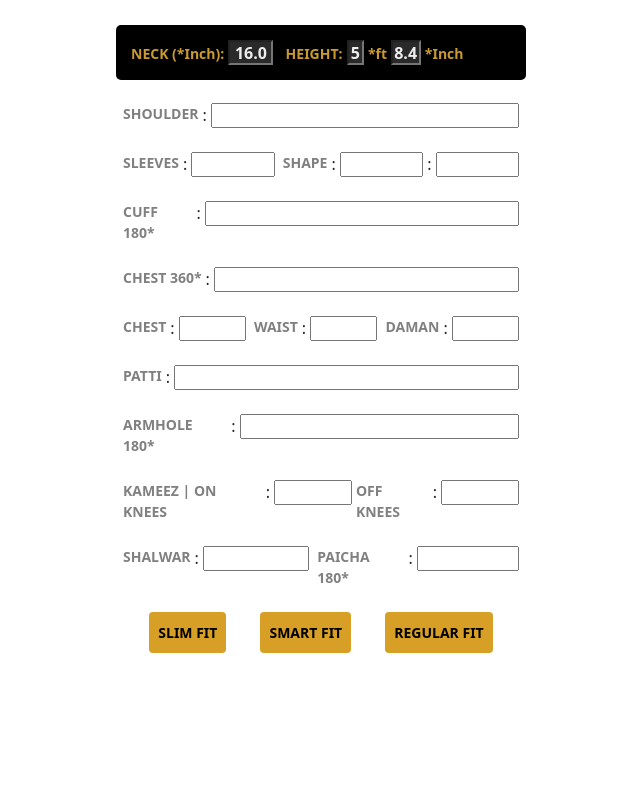
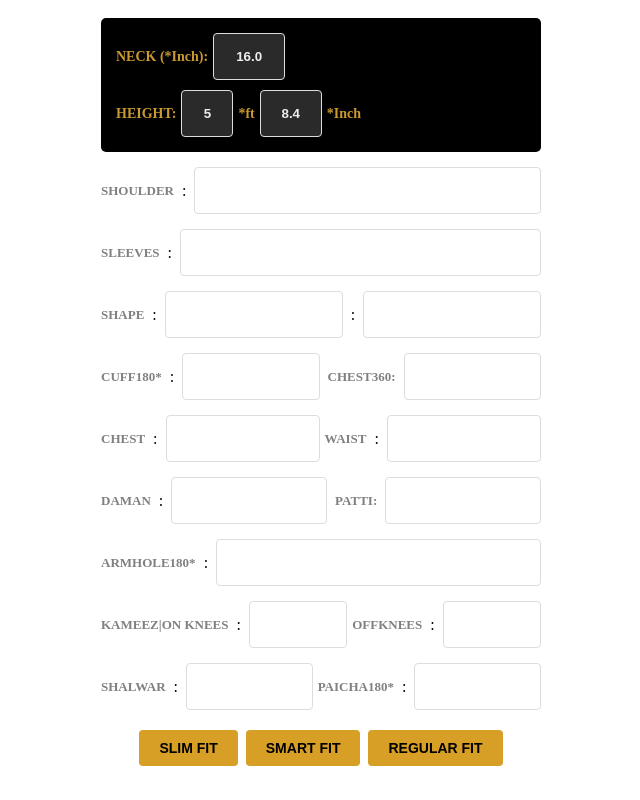
Before and after one commit to skhussain123/Javascript_Mini_Project, a PHP site: page / in a window 1280 px wide. Shown: the whole page, without its empty margins (319-959 px from the left). Run offline with PHP 8.4, Linux system fonts and the light colour scheme.

Commit message:
first commit

```diff
--- a/tailor_size_calculator/index.php
+++ b/tailor_size_calculator/index.php
@@ -1,60 +1,31 @@
+<!DOCTYPE html>
+<html lang="en">
+<head>
+
     <style>
         #measureme {
             margin: 0px auto;
-        padding: 10px 20px 10px 20px;
-        max-width: 450px;
-    }
-
-    #measureme .inputmeasure {
-        width: 58px;
-        text-align: center;
+            padding: 10px 5px;
+            max-width: 440px !important;
         }
 
         #measureme input {
-        height: 25px;
+            height: 35px;
+            border: 1px solid #ddd;
+            border-radius: 4px;
+            padding: 5px;
         }
 
-    #measureme .btnft {
-        cursor: pointer;
-        background: #000;
-        color: #fff;
-        padding: 8px;
-        height: 43px;
-        border: 1px solid #000;
-        margin: 5px 0;
-    }
-
-    #measureme .btnsmft {
-        cursor: pointer;
-        margin: 5px 0;
-        background: #ca9a30;
-        color: #fff;
-        padding: 8px;
-        border: 1px solid #d79f25;
-        height: 43px;
-    }
-
-    #measureme .btnrg {
-        cursor: pointer;
-        margin: 5px 0;
-        background: #000;
-        color: #fff;
-        padding: 8px;
-        border: 1px solid #000;
-        height: 43px;
+        #measureme .form {
+            flex: 1;
+            min-width: 0;
         }
 
         #measureme button {
-        padding: 10px 9px;
             margin-bottom: 5px;
             font-weight: bold;
-    }
-
-    @media screen and (max-device-width:480px) {
-        #measureme button {
-            padding: 10px 6px;
-            margin-bottom: 5px;
-        }
+            padding: 10px 15px;
+            white-space: nowrap;
         }
 
         .calculbuttons {
@@ -63,149 +34,275 @@
             color: black;
             border: none;
             font-weight: 700 !important;
+            padding: 10px 20px !important;
+            font-size: 14px;
         }
 
-    .calculbuttons:hover {
+        .calculbuttons:hover,
+        .calculbuttons:active,
+        .calculbuttons:focus {
             background-color: grey !important;
         }
+
+        .header-section {
+            color: #ca9a30;
+            background: #000;
+            padding: 15px;
+            border-radius: 5px;
+            margin-bottom: 15px;
+        }
+
+        .header-section input {
+            background: #2a2a2a;
+            font-weight: bold;
+            color: #eee;
+            border: none;
+        }
+
+        .header-inputs {
+            display: flex;
+            flex-wrap: wrap;
+            gap: 10px;
+            align-items: center;
+        }
+
+        .header-section .input-group {
+            display: flex;
+            align-items: center;
+            gap: 5px;
+            /*flex-wrap: wrap;*/
+        }
+
+        .header-section label,
+        .header-section span {
+            white-space: nowrap;
+        }
+
+        .measurement-row {
+            display: flex;
+            align-items: center;
+            margin-top: 15px;
+            gap: 5px;
+            flex-wrap: wrap;
+        }
+
+        .measurement-row label {
+            font-size: 13px;
+            color: gray;
+            font-weight: bold;
+            white-space: nowrap;
+        }
+
+        .measurement-row .separator {
+            margin: 0 3px;
+        }
+
+        .button-group {
+            margin-top: 20px;
+            display: flex;
+            justify-content: center;
+            gap: 8px;
+            flex-wrap: wrap;
+        }
+
+         @media screen and (max-width: 464px) {
+
+             #NECK1{
+              width: 100%!important;
+             }
+             #HEIGHT1{
+                 width: 50%!important;
+             }
+
+             #HEIGHT2{
+                  width: 50%!important;
+             }
+             .header-inputs{
+                 flex-direction: column
+             }
+
+
+         }
+
+        /* Mobile Responsive */
+        @media screen and (max-width: 576px) {
+            #measureme {
+                padding: 10px;
+            }
+
+            .header-section {
+                padding: 12px;
+            }
+
+            .header-inputs {
+                /*flex-direction: column;*/
+                align-items: stretch;
+                gap: 12px;
+            }
+
+            /*.header-section .input-group {*/
+            /*    justify-content: space-between;*/
+            /*}*/
+
+            .header-section label {
+                font-size: 13px;
+            }
+
+            .header-section span {
+                font-size: 13px;
+            }
+
+            .measurement-row {
+                margin-top: 12px;
+            }
+
+            .measurement-row label {
+                font-size: 12px;
+                min-width: fit-content;
+            }
+
+            .measurement-row input {
+                height: 32px;
+                font-size: 14px;
+            }
+
+            .calculbuttons {
+                padding: 10px 12px !important;
+                font-size: 12px;
+                flex: 1;
+                min-width: 90px;
+            }
+
+            .button-group {
+                gap: 5px;
+            }
+        }
+
+        /* Extra small screens */
+        @media screen and (max-width: 380px) {
+            .calculbuttons {
+                font-size: 11px;
+                padding: 8px 10px !important;
+                min-width: 80px;
+            }
+
+            .measurement-row label {
+                font-size: 11px;
+            }
+        }
     </style>
-
-<link href="https://cdn.jsdelivr.net/npm/bootstrap@5.3.8/dist/css/bootstrap.min.css" rel="stylesheet" integrity="sha384-sRIl4kxILFvY47J16cr9ZwB07vP4J8+LH7qKQnuqkuIAvNWLzeN8tE5YBujZqJLB" crossorigin="anonymous">
-
+</head>
+<body>
     <div class="container-fluid">
         <div class="row">
             <div class="col-sm-12">
-            <div class="wpb_wrapper">
-
-
-                <div style="margin-top: 15px;">
-
                 <div id="measureme">
-                        <p style="color: #ca9a30;background: #000;padding: 15px 15px;border-radius:5px;">
-                            <b style="font-size: 14px;">NECK (*Inch):</b>
-                            <input style="padding: 0px;width: 45px;text-align: center; margin-right: 8px; background: #2a2a2a;font-weight: bold;color: #eee;" type="text" id="NECK1" value="16.0" onkeyup="playAudio2();" name="NECK1">
-                            <b style="font-size: 14px;">HEIGHT:</b>
-                            <input type="text" style="text-align: center; padding: 0px;width: 17px;background: #2a2a2a;font-weight: bold;color: #eee;" id="HEIGHT1" value="5" onkeyup="playAudio2();" name="HEIGHT1">
-                            <b style="font-size: 14px;">*ft </b>
-                            <input type="text" style="text-align: center; padding: 0px;width: 30px;background: #2a2a2a;font-weight: bold;color: #eee;" id="HEIGHT2" value="8.4" onkeyup="playAudio2();" name="HEIGHT2">
-                            <b style="font-size: 14px;">*Inch</b>
-                        </p>
-
-
-                        <p style="padding: 7px 7px;border-radius:5px;">
-
-                            <span style="display: flex;">
-                                <b style="font-size: 14px;color:gray">SHOULDER</b>
-                                <span class="ms-1 me-1">:</span> <input class="form" style="width: 100%;color:#4C4C4C" type="text" id="SHLDR" name="SHLDR">
-                            </span>
-
-
-                            <span class="mt-4" style="display: flex;">
-                                <b style="font-size: 14px;color:gray">SLEEVES</b>
-                                <span class="ms-1 me-1">:</span> <input class="form" style="width: 30%;color:#4C4C4C" type="text" id="SLV" name="SLV">
-
-                                <b style="font-size: 14px;color:gray" class="ms-2">SHAPE</b>
-                                <span class="ms-1 me-1">:</span> <input class="inputmeasure" style="width: 30%;color:#4C4C4C" type="text" id="Shape_Top" name="Shape_Top">
-                                <span class="ms-1 me-1">:</span> <input class="inputmeasure" style="width: 30%;color:#4C4C4C" type="text" id="Shape_Bottom" name="Shape_Bottom">
-
-                            </span>
-
-                            <span class="mt-4" style="display: flex;">
-                                <b style="font-size: 14px;color:gray">CUFF 180*</b>
-                                <span class="ms-1 me-1">:</span> <input class="form" style="width: 80%;color:#4C4C4C" type="text" id="CUFF" name="CUFF">
-                            </span>
-
-
-                            <span class="mt-4" style="display: flex;">
-                                <b style="font-size: 14px;color:gray">CHEST 360*</b>
-                                <span class="ms-1 me-1">:</span> <input class="form" style="width: 77%;color:#4C4C4C" type="text" id="CHEST360" name="CHEST360">
-                            </span>
-
-                            <span class="mt-4" style="display: flex;">
-                                <b style="font-size: 14px;color:gray">CHEST</b>
-                                <span class="ms-1 me-1">:</span> <input class="form" style="width: 30%;color:#4C4C4C" type="text" id="CHEST" name="CHEST">
-
-                                <b style="font-size: 14px;color:gray" class="ms-2">WAIST</b>
-                                <span class="ms-1 me-1">:</span> <input class="form" style="width: 30%;color:#4C4C4C" type="text" id="WAIST" name="WAIST">
-
-                                <b style="font-size: 14px;color:gray" class="ms-2">DAMAN</b>
-                                <span class="ms-1 me-1">:</span> <input class="form" style="width: 30%;color:#4C4C4C" type="text" id="DAMAN" name="DAMAN">
-
-                            </span>
-
-                            <span class="mt-4" style="display: flex;">
-                                <b style="font-size: 14px;color:gray">PATTI</b>
-                                <span class="ms-1 me-1">:</span> <input class="form" style="width: 88%;color:#4C4C4C" type="text" id="PATTI" name="PATTI">
-                            </span>
-
-
-                            <span class="mt-4" style="display: flex;">
-                                <b style="font-size: 14px;color:gray">ARMHOLE 180*</b>
-                                <span class="ms-1 me-1">:</span> <input style="width: 71%;color:#4C4C4C" type="text" id="Armhole" name="Armhole">
-                            </span>
-
-
-                            <span class="mt-4" style="display: flex;">
-                                <b style="font-size: 14px;color:gray">KAMEEZ | ON KNEES</b>
-                                <span class="ms-1 me-1">:</span> <input class="form" style="width: 20%;color:#4C4C4C" type="text" id="ONKNEES" name="ONKNEES">
-
-                                <b style="font-size: 14px;color:gray" class="ms-1">OFF KNEES</b>
-                                <span class="ms-1 me-1">:</span> <input class="form" style="width: 20%;color:#4C4C4C" type="text" id="OFFKNEES" name="OFFKNEES">
-
-                            </span>
-
-
-                            <span class="mt-4" style="display: flex;">
-                                <b style="font-size: 14px;color:gray">SHALWAR</b>
-                                <span class="ms-1 me-1">:</span> <input class="form" style="width: 27%;color:#4C4C4C" type="text" id="SHALWAR" name="SHALWAR">
-
-                                <b style="font-size: 14px;color:gray" class="ms-2">PAICHA 180*</b>
-                                <span class="ms-1 me-1">:</span> <input class="" style="width: 26%;color:#4C4C4C" type="text" id="PAICHA" name="PAICHA">
-
-                            </span>
-
-                            <span class="mt-4" style="display: flex; justify-content: center; gap: 34px;">
-                                <button class="calculbuttons" style="font-size: 14px;" onclick="measure_slim(); playAudio();">SLIM FIT</button>
-                                <button class="calculbuttons" style="font-size: 14px;" onclick="measure_smart(); playAudio();">SMART FIT</button>
-                                <button class="calculbuttons" style="font-size: 14px;" onclick="measure_regular(); playAudio();">REGULAR FIT</button>
-                            </span>
-
-
-
-
-
-
-
-
-                        </p>
-
+                    <div class="header-section">
+                        <div class="header-inputs">
+                            <div class="input-group">
+                                <label style="color: #ca9a30; font-size: 14px;"><b>NECK (*Inch):</b></label>
+                                <input type="text" id="NECK1" value="16.0" onkeyup="playAudio2();" name="NECK1" style="width: 60px; text-align: center;">
                             </div>
-
-
-
-
-                </div>
-
-
-                <p><audio id="audio">
-                        <source src="voice2.mp3" type="audio/mpeg" />
-                    </audio><br />
-                    <audio id="audio2">
-                        <source src="voice1.mp3" type="audio/mpeg" />
-                    </audio>
-                </p>
-
-
-            </div>
+                            <div class="input-group">
+                                <label style="color: #ca9a30; font-size: 14px;"><b>HEIGHT:</b></label>
+                                <input type="text" id="HEIGHT1" value="5" onkeyup="playAudio2();" name="HEIGHT1" style="width: 40px; text-align: center;">
+                                <span style="color: #ca9a30; font-size: 14px;">
+                                <b>*ft</b></span>
+                                <input type="text" id="HEIGHT2" value="8.4" onkeyup="playAudio2();" name="HEIGHT2" style="width: 50px; text-align: center;">
+                                <span style="color: #ca9a30; font-size: 14px;"><b>*Inch</b></span>
                             </div>
                         </div>
                     </div>
 
+                    <div class="measurement-row">
+                        <label>SHOULDER</label>
+                        <span class="separator">:</span>
+                        <input class="form" type="text" id="SHLDR" name="SHLDR">
+                    </div>
+
+                    <div class="measurement-row">
+                        <label>SLEEVES</label>
+                        <span class="separator">:</span>
+                        <input class="form" type="text" id="SLV" name="SLV">
+                    </div>
+
+                    <div class="measurement-row">
+                        <label>SHAPE</label>
+                        <span class="separator">:</span>
+                        <input type="text" id="Shape_Top" name="Shape_Top" style="width: 80px; flex: 1;">
+                        <span class="separator">:</span>
+                        <input type="text" id="Shape_Bottom" name="Shape_Bottom" style="width: 80px; flex: 1;">
+                    </div>
+
+                    <div class="measurement-row">
+                        <label>CUFF180*</label>
+                        <span class="separator">:</span>
+                        <input type="text" id="CUFF" name="CUFF" style="width: 80px; flex: 1;">
+                        <label class="separator">CHEST360:</label>
+                        <input type="text" id="CHEST360" name="CHEST360" style="width: 80px; flex: 1;">
+                    </div>
+
+                    <div class="measurement-row">
+                        <label>CHEST</label>
+                        <span class="separator">:</span>
+                        <input class="form" type="text" id="CHEST" name="CHEST" style="max-width: 155px;">
+                        <label class="ms-2">WAIST</label>
+                        <span class="separator">:</span>
+                        <input class="form" type="text" id="WAIST" name="WAIST" style="max-width: 155px;">
+                    </div>
+
+                    <div class="measurement-row">
+                        <label>DAMAN</label>
+                        <span class="separator">:</span>
+                        <input type="text" id="DAMAN" name="DAMAN" style="width: 80px; flex: 1;">
+                        <label class="separator">PATTI:</label>
+                        <input type="text" id="PATTI" name="PATTI" style="width: 80px; flex: 1;">
+                    </div>
+
+                    <div class="measurement-row">
+                        <label>ARMHOLE180*</label>
+                        <span class="separator">:</span>
+                        <input class="form" type="text" id="Armhole" name="Armhole">
+                    </div>
+
+                    <div class="measurement-row">
+                        <label>KAMEEZ|ON KNEES</label>
+                        <span class="separator">:</span>
+                        <input class="form" type="text" id="ONKNEES" name="ONKNEES" style="max-width: 100px;">
+                        <label class="ms-1">OFFKNEES</label>
+                        <span class="separator">:</span>
+                        <input class="form" type="text" id="OFFKNEES" name="OFFKNEES" style="max-width: 100px;">
+                    </div>
+
+                    <div class="measurement-row">
+                        <label>SHALWAR</label>
+                        <span class="separator">:</span>
+                        <input class="form" type="text" id="SHALWAR" name="SHALWAR" style="max-width: 122px;">
+                        <label class="ms-2">PAICHA180*</label>
+                        <span class="separator">:</span>
+                        <input class="form" type="text" id="PAICHA" name="PAICHA" style="max-width: 122px;">
+                    </div>
+
+                    <div class="button-group">
+                        <button class="calculbuttons" onclick="measure_slim(); playAudio();">SLIM FIT</button>
+                        <button class="calculbuttons" onclick="measure_smart(); playAudio();">SMART FIT</button>
+                        <button class="calculbuttons" onclick="measure_regular(); playAudio();">REGULAR FIT</button>
+                    </div>
+                </div>
+
+                <audio id="audio">
+                    <source src="voice2.mp3" type="audio/mpeg" />
+                </audio>
+                <audio id="audio2">
+                    <source src="voice1.mp3" type="audio/mpeg" />
+                </audio>
+            </div>
+        </div>
+    </div>
 
     <script src="https://cdn.jsdelivr.net/npm/bootstrap@5.3.8/dist/js/bootstrap.bundle.min.js" integrity="sha384-FKyoEForCGlyvwx9Hj09JcYn3nv7wiPVlz7YYwJrWVcXK/BmnVDxM+D2scQbITxI" crossorigin="anonymous"></script>
 
     <script type="text/javascript">
-    // SMART FITTING
         function measure_smart() {
             var NECK2 = parseFloat(document.getElementById("NECK1").value);
             var HEIGHT1 = parseFloat(document.getElementById("HEIGHT1").value);
@@ -228,34 +325,25 @@
             var PATTI = NECK2;
             var Armhole = CHEST360 / 4;
             var PAICHA = 8;
-
-        // Below Ankles
             var OFFKNEES = height22 - (height22 / 8) * 3;
-        //Above ankles
             var ONKNEES = OFFKNEES - 3;
-
             var SHALWAR = (height22 / 8) * 4.6;
 
             if (NECK2 < 15 && height22 > 66) {
                 CUFF = CUFF + 0.5;
                 PATTI = NECK2 + 1.5;
             }
-
             if (NECK2 < 15 && height22 > 68.4) {
                 SHLDR = NECK2 + 2.5;
                 CUFF = CUFF + 0.5;
                 PATTI = NECK2 + 1.5;
             }
-
             if (NECK2 > 16 && height22 < 70.2) {
                 PATTI = NECK2 - 0.5;
             }
-
             if (NECK2 < 15) {
                 PAICHA = 7.5;
             }
-
-
             if (NECK2 > 17) {
                 SHLDR = NECK2 + 2.5;
                 PAICHA = 8.5;
@@ -265,7 +353,6 @@
                 DAMAN = CHEST;
                 CUFF = (NECK2 + 2.5) / 2;
             }
-
             if (NECK2 > 18) {
                 PAICHA = 9;
                 PATTI = NECK2 - 1;
@@ -273,7 +360,6 @@
                 WAIST = CHEST - 1;
                 DAMAN = CHEST;
             }
-
 
             document.getElementById("SHLDR").value = SHLDR.toFixed(2);
             document.getElementById("SLV").value = SLV.toFixed(2);
@@ -290,11 +376,8 @@
             document.getElementById("Armhole").value = Armhole.toFixed(2);
             document.getElementById("Shape_Top").value = Shape_Top.toFixed(2);
             document.getElementById("Shape_Bottom").value = Shape_Bottom.toFixed(2);
+        }
 
-    };
-
-
-    // SLIM FITTING
         function measure_slim() {
             var NECK2 = parseFloat(document.getElementById("NECK1").value);
             var HEIGHT1 = parseFloat(document.getElementById("HEIGHT1").value);
@@ -317,30 +400,22 @@
             var PATTI = NECK2;
             var Armhole = (CHEST360 / 4) - 0.5;
             var PAICHA = 8;
-
-        // Below Ankles
             var OFFKNEES = height22 - (height22 / 8) * 3;
-        //Above ankles
             var ONKNEES = OFFKNEES - 3;
-
             var SHALWAR = (height22 / 8) * 4.5;
 
             if (NECK2 < 15 && height22 > 66) {
                 CUFF = CUFF + 0.5;
                 PATTI = NECK2 + 1.5;
             }
-
             if (NECK2 < 15 && height22 > 68.4) {
                 SHLDR = NECK2 + 2.5;
                 CUFF = CUFF + 0.5;
                 PATTI = NECK2 + 1.5;
             }
-
             if (NECK2 < 15) {
                 PAICHA = 7.5;
             }
-
-
             if (NECK2 > 17) {
                 SHLDR = NECK2 + 2.5;
                 PAICHA = 8.5;
@@ -350,7 +425,6 @@
                 DAMAN = CHEST;
                 CUFF = (NECK2 + 2.5) / 2;
             }
-
             if (NECK2 > 18) {
                 PAICHA = 9;
                 PATTI = NECK2 - 1;
@@ -358,7 +432,6 @@
                 WAIST = CHEST - 1;
                 DAMAN = CHEST;
             }
-
 
             document.getElementById("SHLDR").value = SHLDR.toFixed(2);
             document.getElementById("SLV").value = SLV.toFixed(2);
@@ -375,10 +448,7 @@
             document.getElementById("Armhole").value = Armhole.toFixed(2);
             document.getElementById("Shape_Top").value = Shape_Top.toFixed(2);
             document.getElementById("Shape_Bottom").value = Shape_Bottom.toFixed(2);
-
-    };
-
-    // REGULAR FITTING
+        }
 
         function measure_regular() {
             var NECK2 = parseFloat(document.getElementById("NECK1").value);
@@ -402,28 +472,20 @@
             var PATTI = NECK2;
             var Armhole = (CHEST360 / 4) + 1;
             var PAICHA = 8;
-
-        // Below Ankles
             var OFFKNEES = height22 - (height22 / 8) * 3;
-        //Above ankles
             var ONKNEES = OFFKNEES - 3;
-
             var SHALWAR = (height22 / 8) * 4.6;
 
             if (NECK2 < 15 && height22 > 66) {
                 PATTI = NECK2 + 1.5;
             }
-
             if (NECK2 < 15 && height22 > 68.4) {
                 SHLDR = NECK2 + 2.5;
                 PATTI = NECK2 + 1.5;
             }
-
             if (NECK2 < 15) {
                 PAICHA = 7.5;
             }
-
-
             if (NECK2 > 17) {
                 SHLDR = NECK2 + 2.5;
                 PAICHA = 8;
@@ -432,7 +494,6 @@
                 WAIST = CHEST - 1;
                 DAMAN = CHEST + 0.5;
             }
-
             if (NECK2 > 18) {
                 PAICHA = 9;
                 PATTI = NECK2 - 1;
@@ -440,7 +501,6 @@
                 WAIST = CHEST - 1;
                 DAMAN = CHEST + 0.5;
             }
-
 
             document.getElementById("SHLDR").value = SHLDR.toFixed(2);
             document.getElementById("SLV").value = SLV.toFixed(2);
@@ -457,16 +517,17 @@
             document.getElementById("Armhole").value = Armhole.toFixed(2);
             document.getElementById("Shape_Top").value = Shape_Top.toFixed(2);
             document.getElementById("Shape_Bottom").value = Shape_Bottom.toFixed(2);
-
-    };
+        }
 
         function playAudio2() {
             var s = document.getElementById("audio2");
             s.play();
-    };
+        }
 
         function playAudio() {
             var s = document.getElementById("audio");
             s.play();
-    };
+        }
     </script>
+</body>
+</html>
```
Lines whose indentation alone changed are shown as unchanged.
